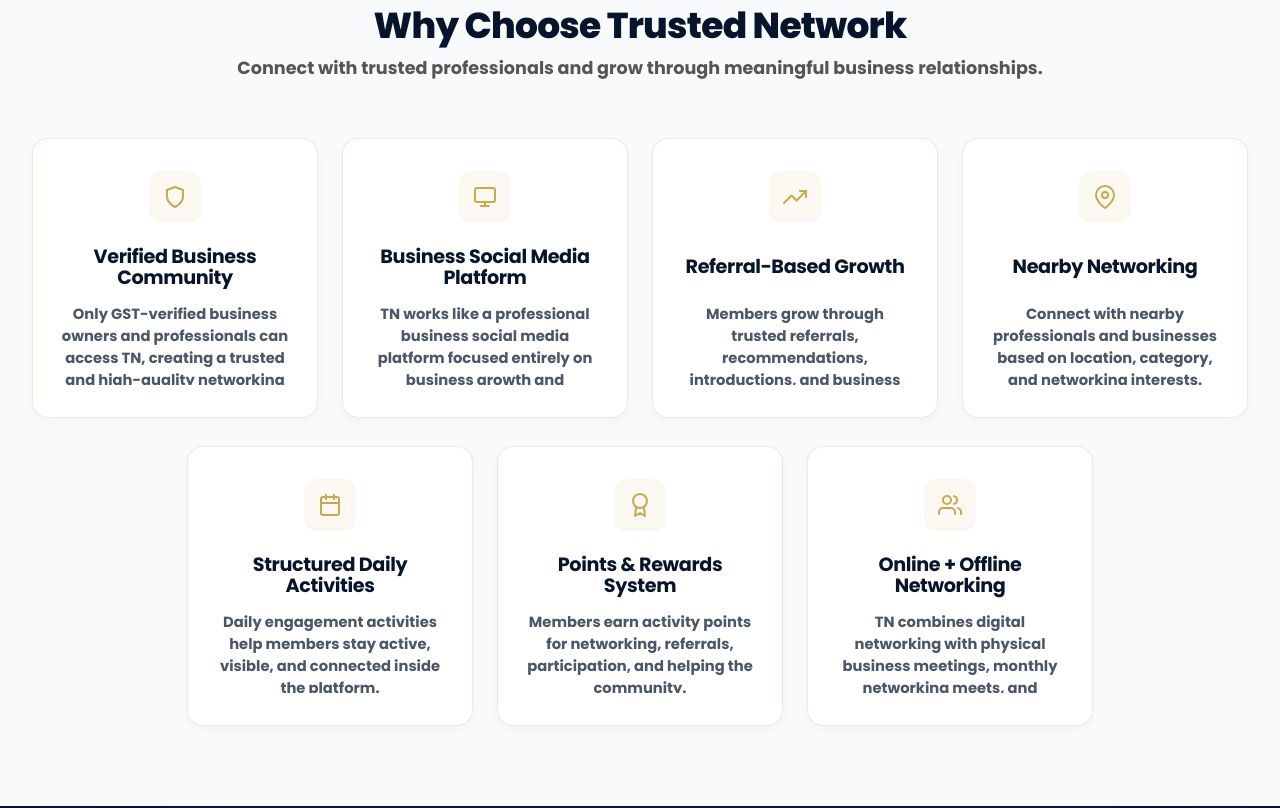
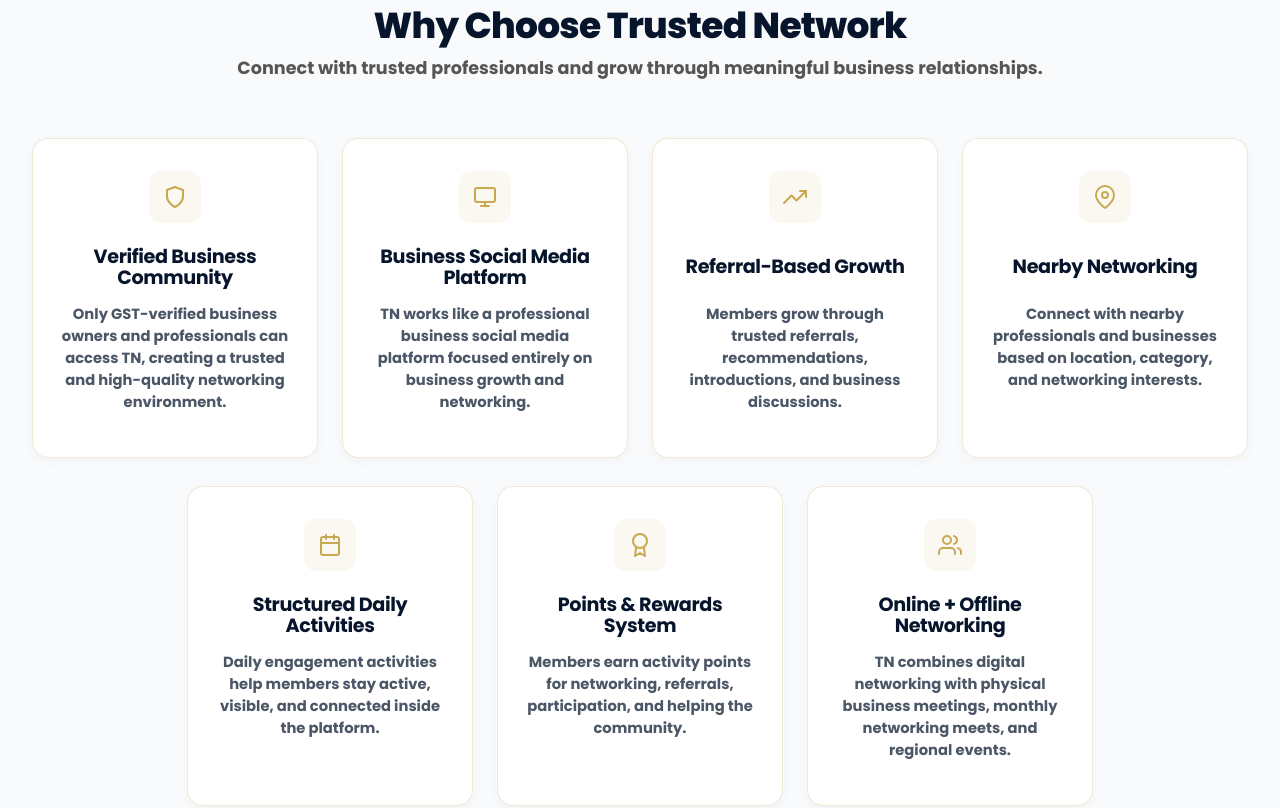
Before and after one commit to vickyvignesh-png/newtrustednetwork, a React (Vite) app: page / in a window 1280 px wide. Shown: the part 2560-3368 px from the top of the page. Built offline with nearby package versions, Linux system fonts and the light colour scheme.

Commit message:
feat: implement premium modular CSS styles for Contact and Benefits sections

```diff
--- a/src/styles/Benefits.module.css
+++ b/src/styles/Benefits.module.css
@@ -107,13 +107,12 @@
   position: relative;
   background: #ffffff;
   border: 1px solid rgba(200, 169, 81, 0.25);
-  /* Uniform 1px low-opacity gold border on all sides */
   border-radius: 16px;
   padding: 32px 24px;
   text-align: center;
   width: 100%;
-  height: 280px;
-  /* Reduced fixed height for a sleek, compact card shape */
+  min-height: 320px;
+  height: 100%;
   box-sizing: border-box;
 
   /* Flexbox column layout inside card */
@@ -126,7 +125,6 @@
     box-shadow 0.3s cubic-bezier(0.215, 0.61, 0.355, 1),
     border-color 0.3s ease;
   box-shadow: 0 4px 12px rgba(6, 21, 43, 0.03);
-  /* Subtle, premium card shadow */
   overflow: hidden;
   cursor: default;
 }
@@ -134,11 +132,8 @@
 /* Premium Minimalist Hover Effect */
 .card:hover {
   transform: translateY(-5px);
-  /* Gentle hover translation */
   box-shadow: 0 12px 24px rgba(6, 21, 43, 0.08);
-  /* Beautiful subtle shadow increase */
   border-color: rgba(200, 169, 81, 0.55);
-  /* Elegant gold border highlight */
 }
 
 /* Simple Premium Icon Container */
@@ -146,9 +141,7 @@
   width: 52px;
   height: 52px;
   border-radius: 12px;
-  /* Sleek rounded-square */
   background: rgba(200, 169, 81, 0.08);
-  /* Very subtle gold tint */
   display: flex;
   align-items: center;
   justify-content: center;
@@ -165,7 +158,6 @@
 
 .card:hover .iconWrapper {
   background: rgba(200, 169, 81, 0.12);
-  /* Subtle highlight on hover */
 }
 
 /* Title Section using Flexbox */
@@ -176,9 +168,7 @@
   margin-top: 0;
   margin-bottom: 12px;
   color: #06152b;
-  /* Clean Navy text */
   height: 48px;
-  /* Fixed title height to align the description starting position */
   display: flex;
   align-items: center;
   justify-content: center;
@@ -193,13 +183,10 @@
   color: rgba(6, 21, 43, 0.72);
   margin: 0;
   flex: 1;
-  /* Space-filling flex layout */
   display: flex;
   align-items: flex-start;
-  /* Aligns description to start at identical heights */
   justify-content: center;
   text-align: center;
-  overflow: hidden;
 }
 
 /* ---- MOBILE BREAKPOINTS ---- */
--- a/src/styles/Contact.module.css
+++ b/src/styles/Contact.module.css
@@ -21,8 +21,7 @@
   left: 0;
   width: 100%;
   height: 100%;
-  background: rgba(255, 255, 255, 0.82);
-  /* Bright, clean white overlay to maximize image visibility */
+  background: rgba(255 255 255 / 50%);
   z-index: 1;
 }
 
@@ -198,10 +197,12 @@
     flex: 0 0 45%;
     max-width: 45%;
   }
+
   .ctaRight {
     flex: 0 0 55%;
     max-width: 55%;
   }
+
   .premiumFormCard {
     padding: 24px;
   }
```
